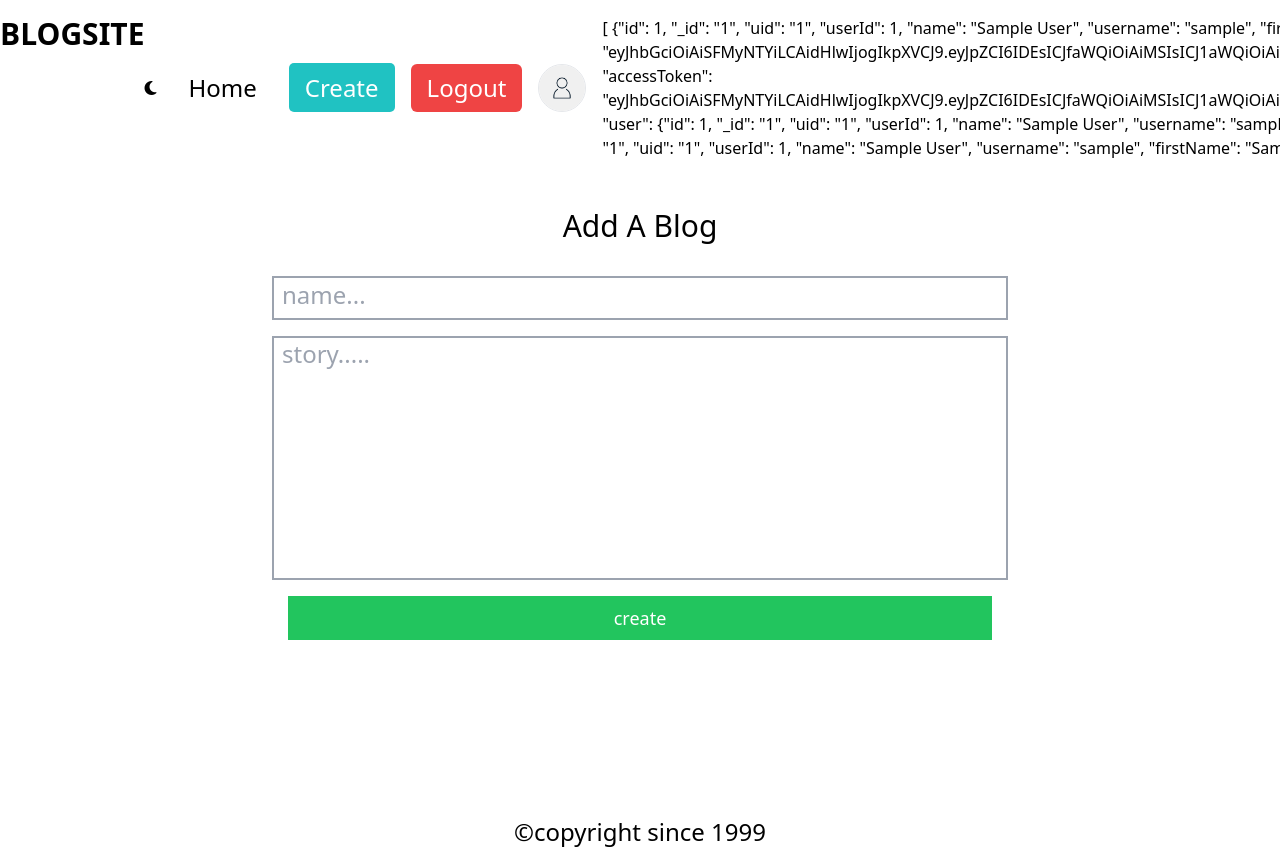
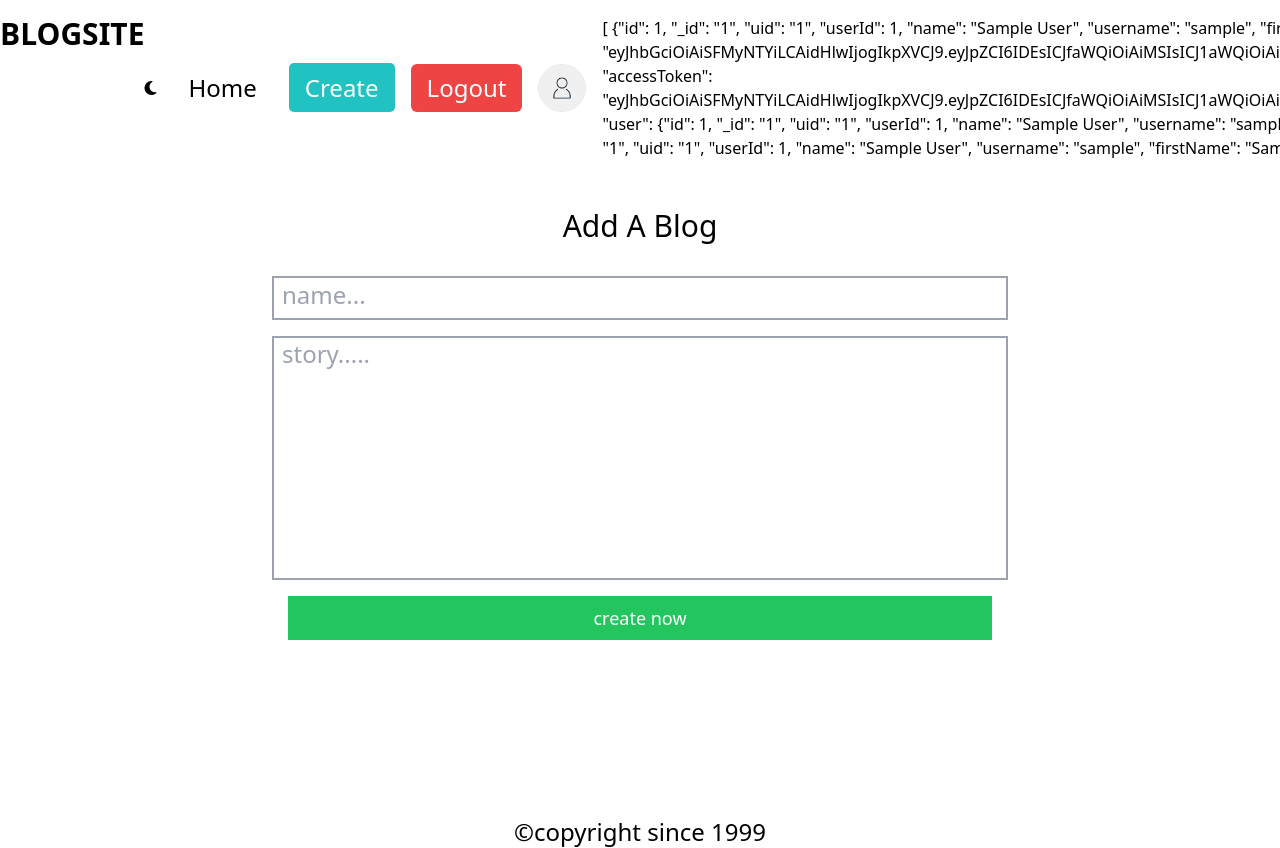
Before and after one commit to Adityasuryavanshi23/BlogSite, a React (Vite) app: page /create in a window 1280 px wide. Shown: the top 848 px of the page. Built offline with nearby package versions, Linux system fonts and the light colour scheme; no server answers; sample sign-in values are in the browser's storage.

Commit message:
Update create button text to 'create now'

```diff
--- a/src/page/Create.jsx
+++ b/src/page/Create.jsx
@@ -84,7 +84,7 @@ export const Create = () => {
           ></textarea>
           <div className="text-center px-4">
             <button className="bg-green-500 px-12 w-full py-2 text-white text-lg">
-              create{" "}
+              create{" "} now
             </button>
           </div>
         </form>
```
